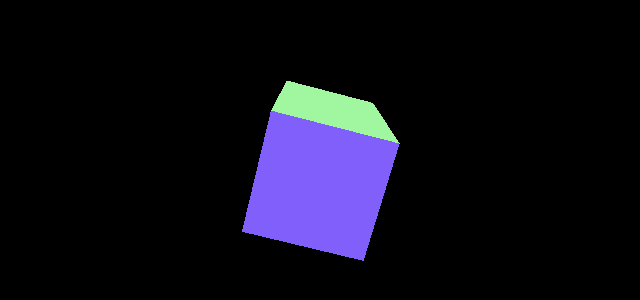
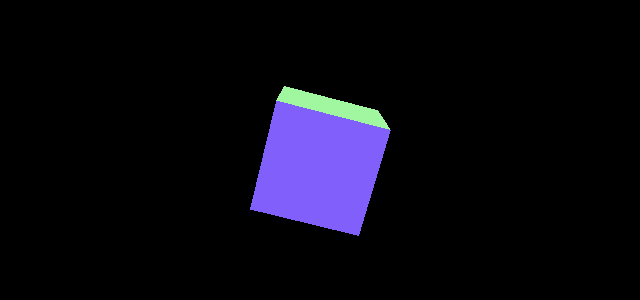
Before and after one commit to rdeprey/rdeprey.github.io, a plain HTML site: page index.html in a window 1280 px wide. Shown: the part 244-544 px from the top of the page, without its empty margins (321-961 px from the left). Drawn offline with nearby package versions, Linux system fonts and the light colour scheme.

Commit message:
3d cube that spins

```diff
--- a/index.html
+++ b/index.html
@@ -18,7 +18,7 @@
 	renderer.setSize(window.innerWidth, window.innerHeight);
 	document.body.appendChild(renderer.domElement);
 
-	var geometry = new THREE.BoxGeometry(1, 2, 1);
+	var geometry = new THREE.BoxGeometry(1, 1, 1);
 	var material = new THREE.MeshNormalMaterial();
 	var cube = new THREE.Mesh(geometry, material);
 	scene.add(cube);
@@ -33,7 +33,6 @@
 
 	render();
 
-	// Object3D
 </script>
 </body>
 </html>
```
